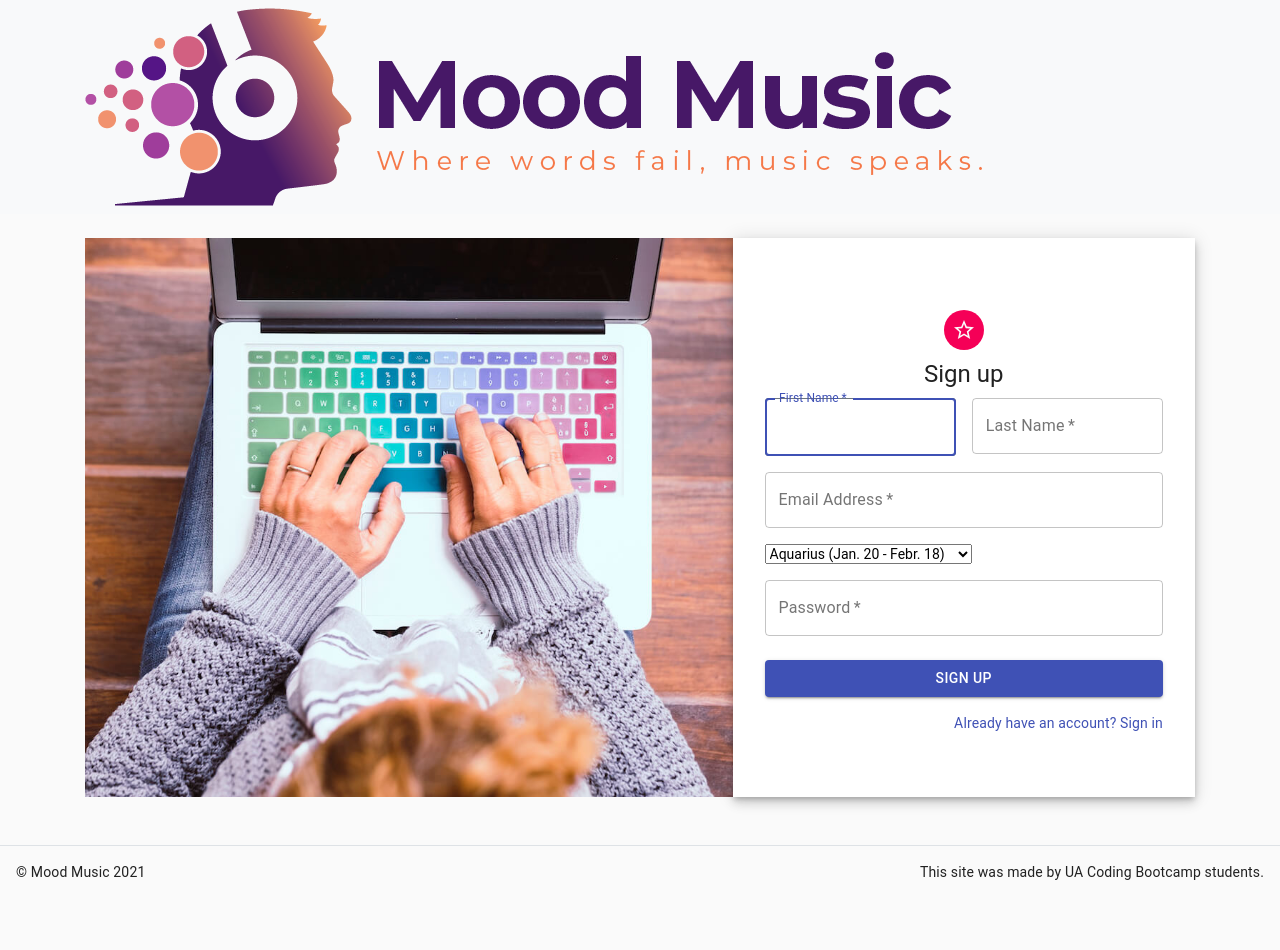
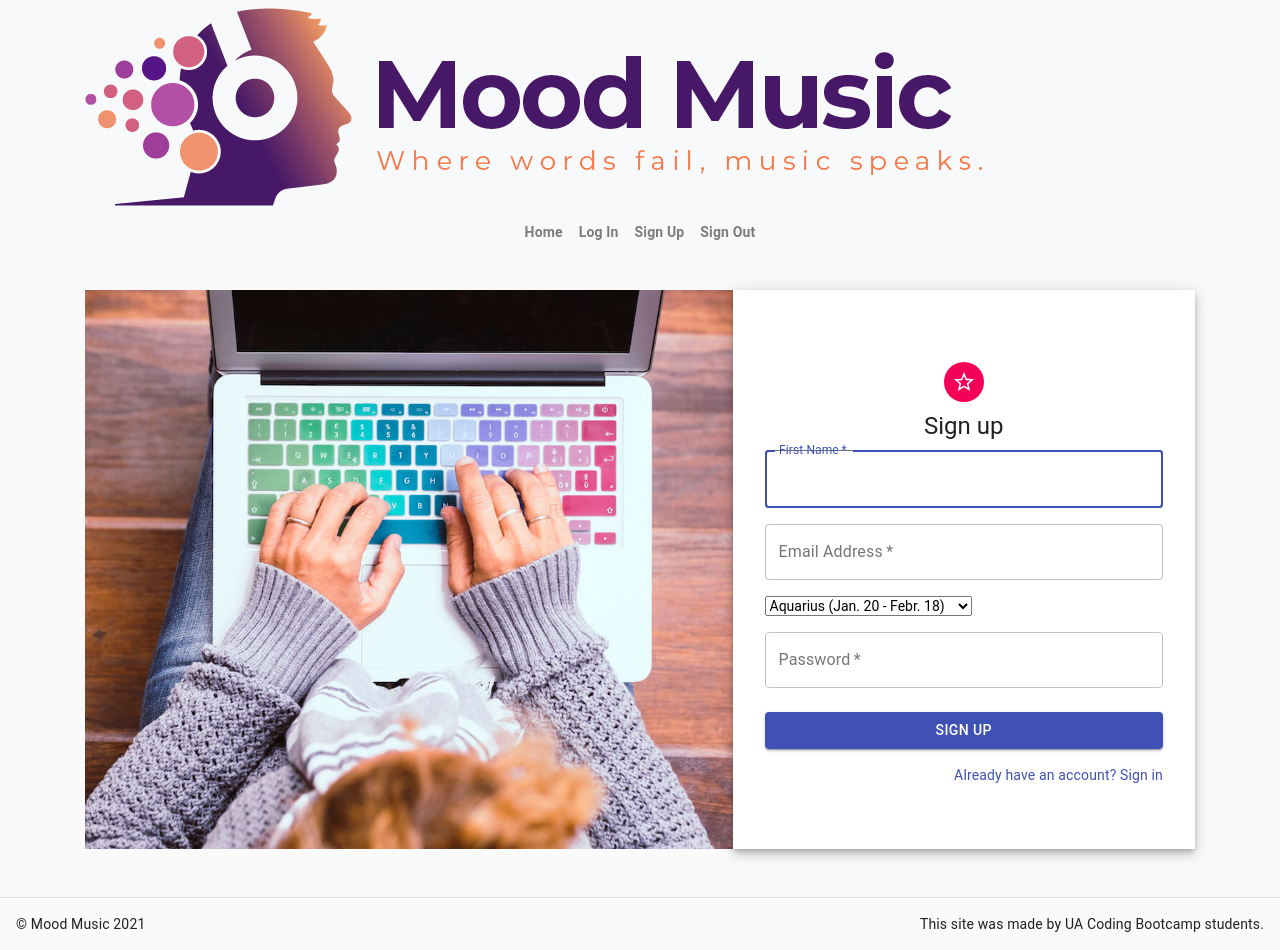
Before and after one commit to aejg-project/mood-music, a React (Create React App) app in the folder client/: page /signup in a window 1280 px wide. Before the commit the page ends 898 px from the top, so only its background shows below. Built offline with nearby package versions, Linux system fonts and the light colour scheme.

Commit message:
added possible navbar

```diff
--- a/client/src/components/Header.js
+++ b/client/src/components/Header.js
@@ -1,7 +1,10 @@
 import React from 'react';
 import { Link } from 'react-router-dom';
+import Navbar from 'react-bootstrap/Navbar'
+import { Container } from 'react-bootstrap';
+import Nav from 'react-bootstrap/Nav'
 
-const Header = ({ currentBook }) => {
+const Header = () => {
   return (
     <header className="bg-light mb-4 py-2 flex-row align-center">
       <div className="mmlogo container flex-row justify-center align-center">
@@ -9,8 +12,24 @@ const Header = ({ currentBook }) => {
         <Link to="/">
           <img src="./mm-logo.png"/>
         </Link>
-
-
+        <Container>
+          <Navbar className="justify-content-center" bg="light" variant="light">
+            <Nav defaultActiveKey="/home">
+              <Nav.Item>
+                <Nav.Link href="#home">Home</Nav.Link>
+              </Nav.Item>
+              <Nav.Item>
+                <Nav.Link href="#features">Log In</Nav.Link>
+              </Nav.Item>
+              <Nav.Item>
+                <Nav.Link href="#pricing">Sign Up</Nav.Link>
+              </Nav.Item>
+              <Nav.Item>
+                <Nav.Link href="#pricing">Sign Out</Nav.Link>
+              </Nav.Item>
+            </Nav>
+          </Navbar>
+        </Container>
 
       </div>
     </header>
--- a/client/src/pages/Login.js
+++ b/client/src/pages/Login.js
@@ -3,8 +3,6 @@ import Avatar from '@material-ui/core/Avatar';
 import Button from '@material-ui/core/Button';
 import CssBaseline from '@material-ui/core/CssBaseline';
 import TextField from '@material-ui/core/TextField';
-import FormControlLabel from '@material-ui/core/FormControlLabel';
-import Checkbox from '@material-ui/core/Checkbox';
 import Link from '@material-ui/core/Link';
 import Paper from '@material-ui/core/Paper';
 import Box from '@material-ui/core/Box';
@@ -82,10 +80,6 @@ export default function SignInSide() {
               id="password"
               autoComplete="current-password"
             />
-            <FormControlLabel
-              control={<Checkbox value="remember" color="primary" />}
-              label="Remember me"
-            />
             <Button
               type="submit"
               fullWidth
--- a/client/src/pages/Signup.js
+++ b/client/src/pages/Signup.js
@@ -58,7 +58,7 @@ export default function SignInSide() {
           </Typography>
           <form className={classes.form} noValidate>
           <Grid container spacing={2}>
-            <Grid item xs={12} sm={6}>
+            <Grid item xs={12}>
               <TextField
                 autoComplete="fname"
                 name="firstName"
@@ -68,17 +68,6 @@ export default function SignInSide() {
                 id="firstName"
                 label="First Name"
                 autoFocus
-              />
-            </Grid>
-            <Grid item xs={12} sm={6}>
-              <TextField
-                variant="outlined"
-                required
-                fullWidth
-                id="lastName"
-                label="Last Name"
-                name="lastName"
-                autoComplete="lname"
               />
             </Grid>
             <Grid item xs={12}>
```
